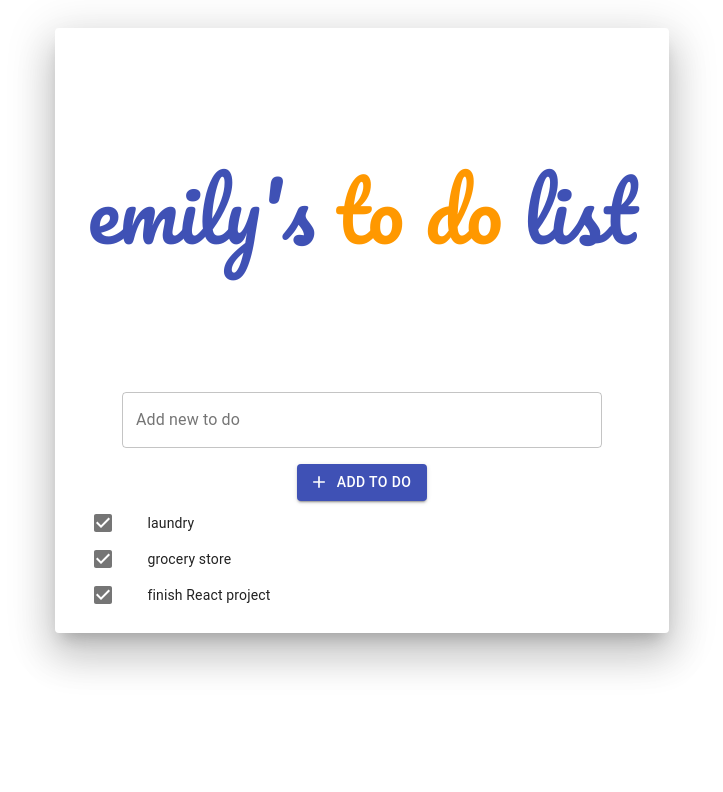
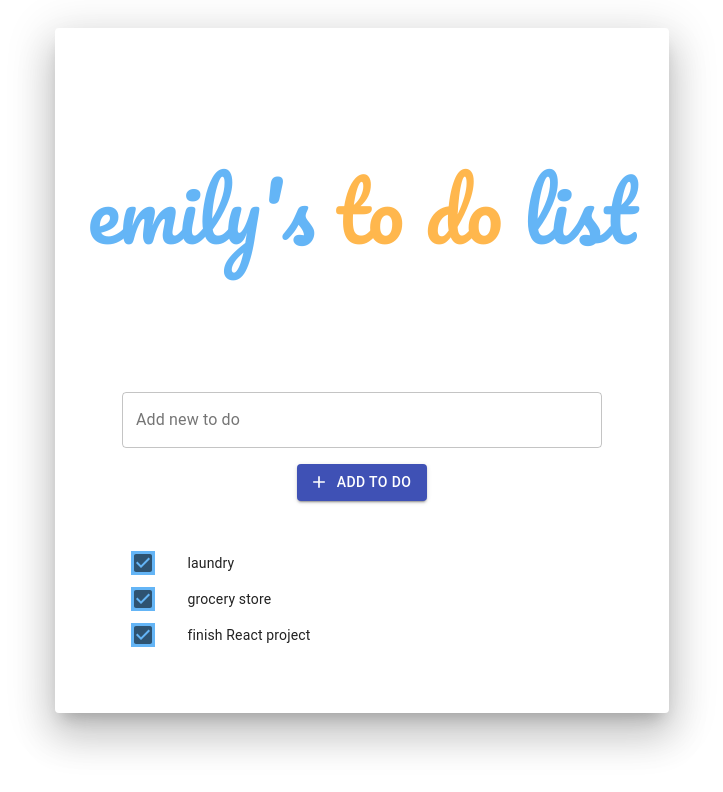
Before and after one commit to ewirtz3/react_todo_list, a React app: page / in a window 1280 px wide. Shown: the top 792 px of the page, without its empty margins (266-989 px from the left). Built offline with nearby package versions, Linux system fonts and the light colour scheme.

Commit message:
tweaking colors

```diff
--- a/src/components/header.js
+++ b/src/components/header.js
@@ -9,11 +9,11 @@ const useStyles = makeStyles((theme) => ({
     padding: theme.spacing(2),
     fontFamily: ["Pacifico", "cursive"],
     fontSize: "80px",
-    color: theme.palette.primary.main,
+    color: theme.palette.info.light,
     textAlign: "center",
   },
   span: {
-    color: theme.palette.warning.main,
+    color: theme.palette.warning.light,
   },
 }));
 
--- a/src/components/toDoItem.js
+++ b/src/components/toDoItem.js
@@ -7,13 +7,25 @@ import {
 } from "@material-ui/core";
 import { CheckBox } from "@material-ui/icons";
 
+const useStyles = makeStyles((theme) => ({
+  root: {},
+  itemText: {
+    fontFamily: ["Karla", "sans-serif"],
+  },
+  checkbox: {
+    backgroundColor: theme.palette.info.light,
+  },
+}));
+
 export default function ToDoItem({ text }) {
+  const classes = useStyles();
+
   return (
     <ListItem dense button>
       <ListItemIcon>
-        <CheckBox edge="start" disableRipple />
+        <CheckBox edge="start" disableRipple className={classes.checkbox} />
       </ListItemIcon>
-      <ListItemText primary={text} />
+      <ListItemText primary={text} className={classes.itemText} />
     </ListItem>
   );
 }
--- a/src/components/toDoList.js
+++ b/src/components/toDoList.js
@@ -5,9 +5,13 @@ import ToDoItem from "./ToDoItem";
 const useStyles = makeStyles((theme) => ({
   root: {
     flexGrow: 1,
+    padding: theme.spacing(5),
   },
   list: {
     padding: theme.spacing(2),
+    width: "100%",
+    maxWidth: 360,
+    backgroundColor: theme.palette.background.paper,
   },
 }));
 
```
